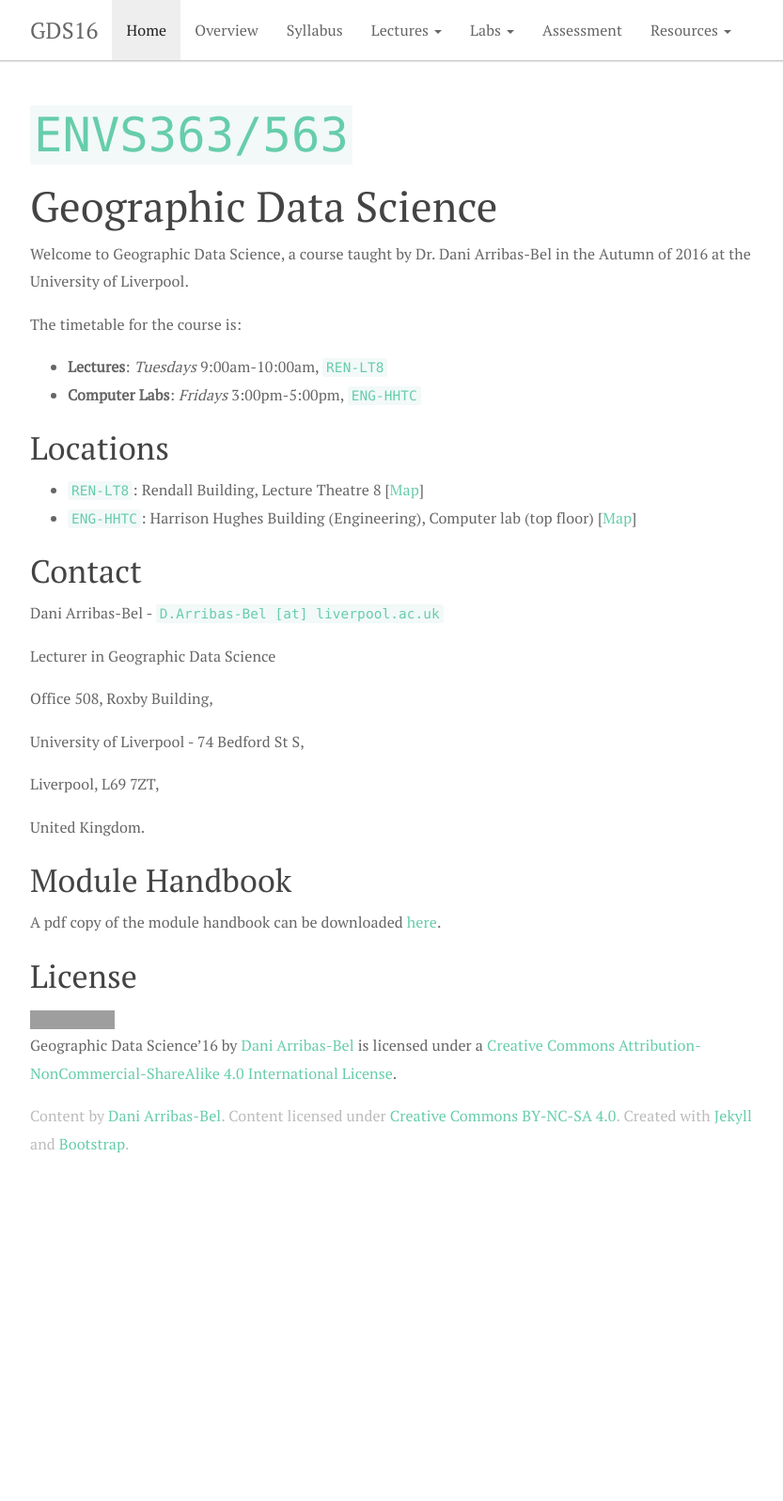
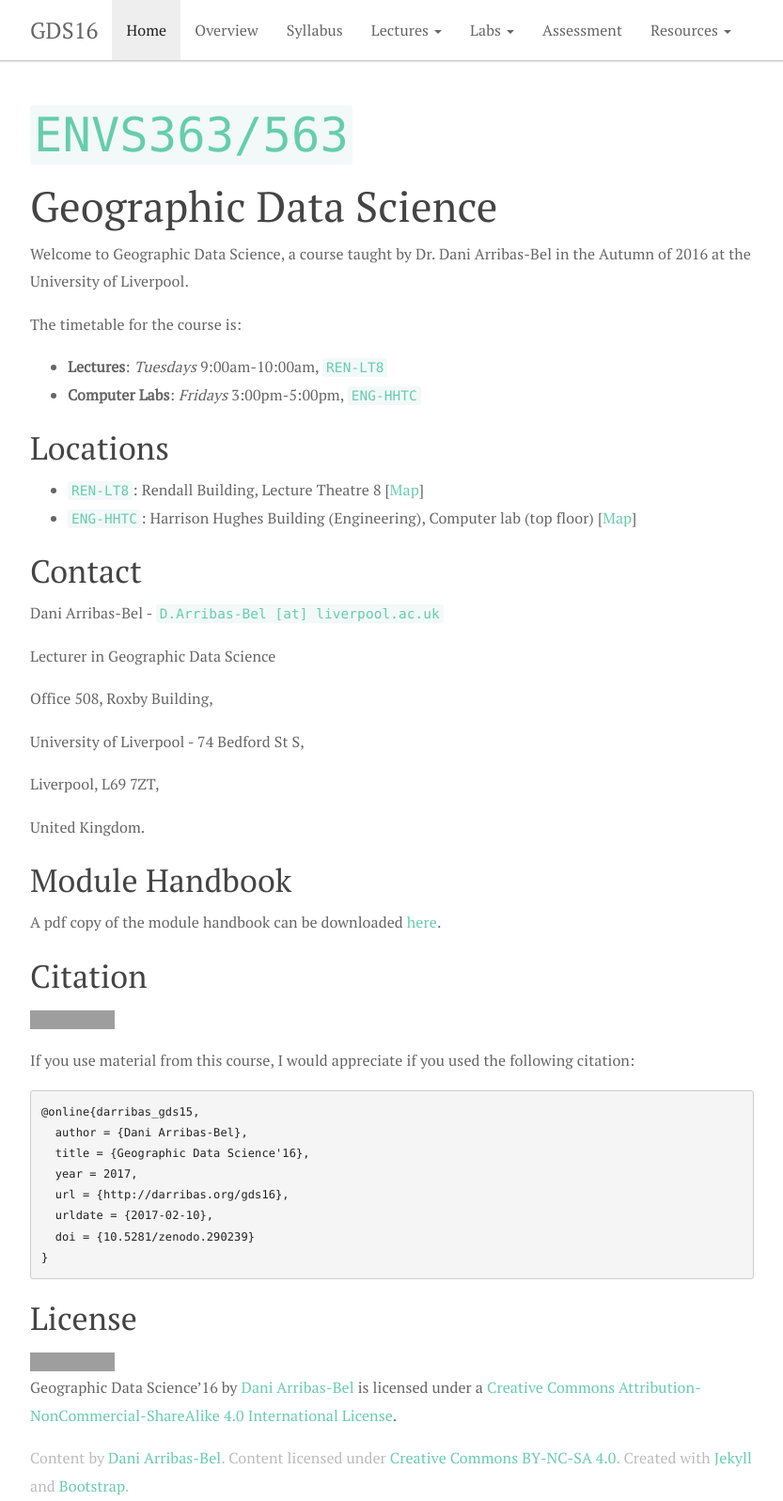
Before and after one commit to darribas/gds16, a Jekyll site: the page built from index.md, in a window 1280 px wide. Shown: the whole page at 94% size, without its empty margins (223-1056 px from the left). Built offline with Jekyll 4.4.1, drawn with Linux system fonts in a browser that asks for light colours; nearby versions of some CDN libraries; before the commit the page ends 1233 px from its top, so only the background shows below that; grey boxes are pictures that could not be loaded.

Commit message:
Adding DOI

````diff
--- a/index.md
+++ b/index.md
@@ -11,6 +11,24 @@ layout: default
 
 A pdf copy of the module handbook can be downloaded [here](content/handbook/handbook.pdf).
 
+### Citation
+
+[![DOI](https://zenodo.org/badge/65053914.svg)](https://zenodo.org/badge/latestdoi/65053914)
+
+If you use material from this course, I would appreciate if you used the
+following citation:
+
+```
+@online{darribas_gds15,
+  author = {Dani Arribas-Bel},
+  title = {Geographic Data Science'16},
+  year = 2017,
+  url = {http://darribas.org/gds16},
+  urldate = {2017-02-10},
+  doi = {10.5281/zenodo.290239}
+}
+```
+
 ### License
 
 <a rel="license" href="http://creativecommons.org/licenses/by-nc-sa/4.0/"><img alt="Creative Commons License" style="border-width:0" src="https://i.creativecommons.org/l/by-nc-sa/4.0/88x31.png" /></a><br /><span xmlns:dct="http://purl.org/dc/terms/" property="dct:title">Geographic Data Science'16</span> by <a xmlns:cc="http://creativecommons.org/ns#" href="http://darribas.org" property="cc:attributionName" rel="cc:attributionURL">Dani Arribas-Bel</a> is licensed under a <a rel="license" href="http://creativecommons.org/licenses/by-nc-sa/4.0/">Creative Commons Attribution-NonCommercial-ShareAlike 4.0 International License</a>.
````
